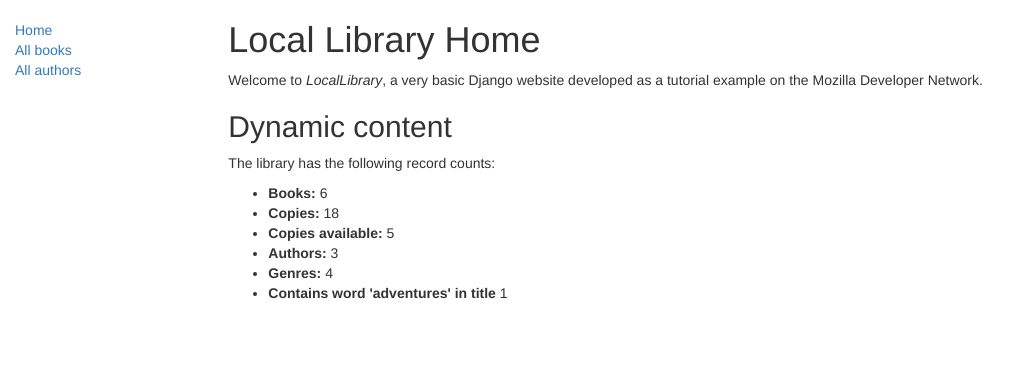
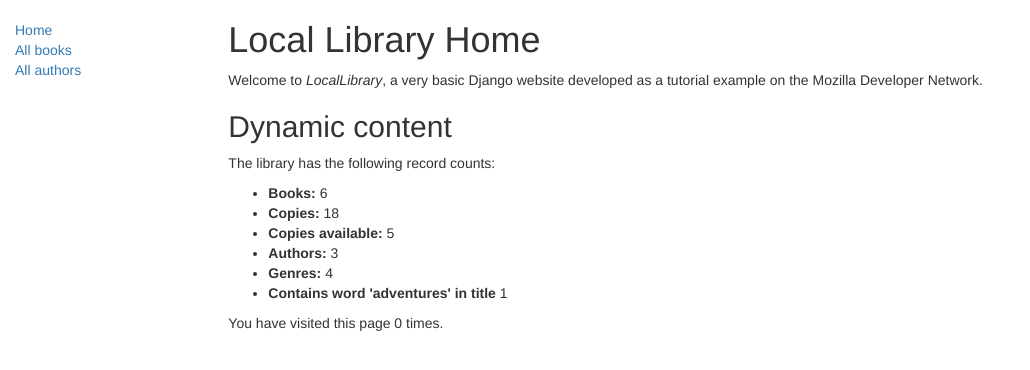
Before and after one commit to nickelk/locallibrary, a Django app: page /catalog/ in a window 1280 px wide. Shown: the top 370 px of the page, without its empty margins (0-1030 px from the left). Run offline with Django 3.2, Linux system fonts and the light colour scheme; data comes from the database, SQL or seed files in the repository; both versions use the stored data as it was after the commit; some libraries are stand-ins or nearby versions.

Commit message:
counter added

```diff
--- a/catalog/templates/index.html
+++ b/catalog/templates/index.html
@@ -19,4 +19,6 @@
     <li><strong>Contains word 'adventures' in title</strong> {{ num_books_word_in_title }}</li>
   </ul>
 
+    <p>You have visited this page {{ num_visits }}{% if num_visits == 1 %} time{% else %} times{% endif %}.</p>
+
 {% endblock %}
--- a/catalog/views.py
+++ b/catalog/views.py
@@ -19,6 +19,10 @@ def index(request):
     num_genres = Genre.objects.all().count()
     num_books_word_in_title = Book.objects.filter(title__icontains='adventures').count()
 
+    # Number of visits to this view, as counted in the session variable.
+    num_visits = request.session.get('num_visits', 0)
+    request.session['num_visits'] = num_visits + 1
+
     # Отрисовка HTML-шаблона index.html с данными внутри
     # переменной контекста context
     return render(
@@ -30,6 +34,7 @@ def index(request):
                  'num_authors': num_authors,
                  'num_genres': num_genres,
                  'num_books_word_in_title': num_books_word_in_title,
+                 'num_visits': num_visits
                  },
     )
 
```
Also changed, not shown: db.sqlite3.
